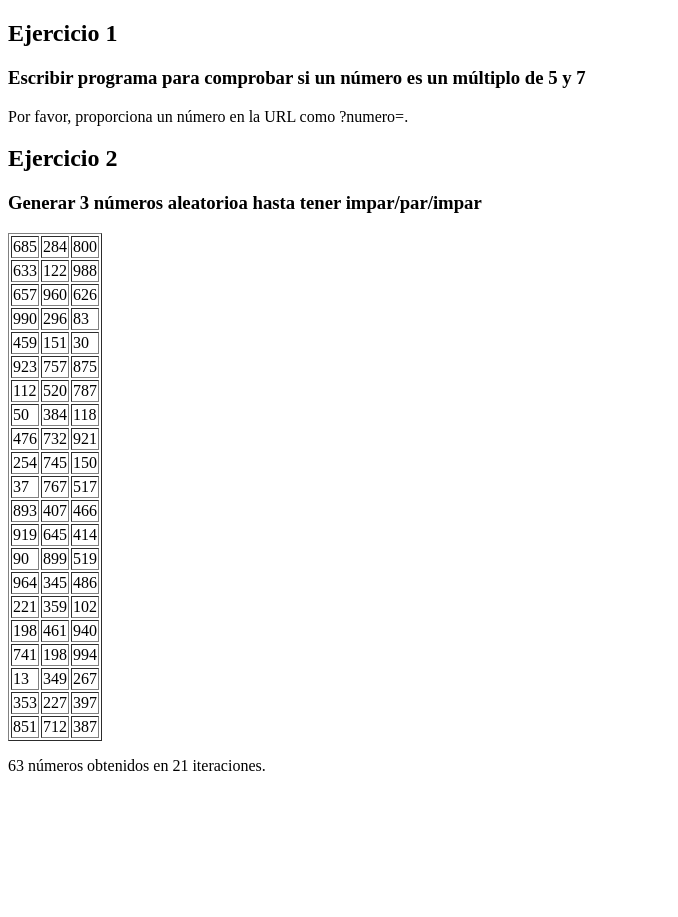
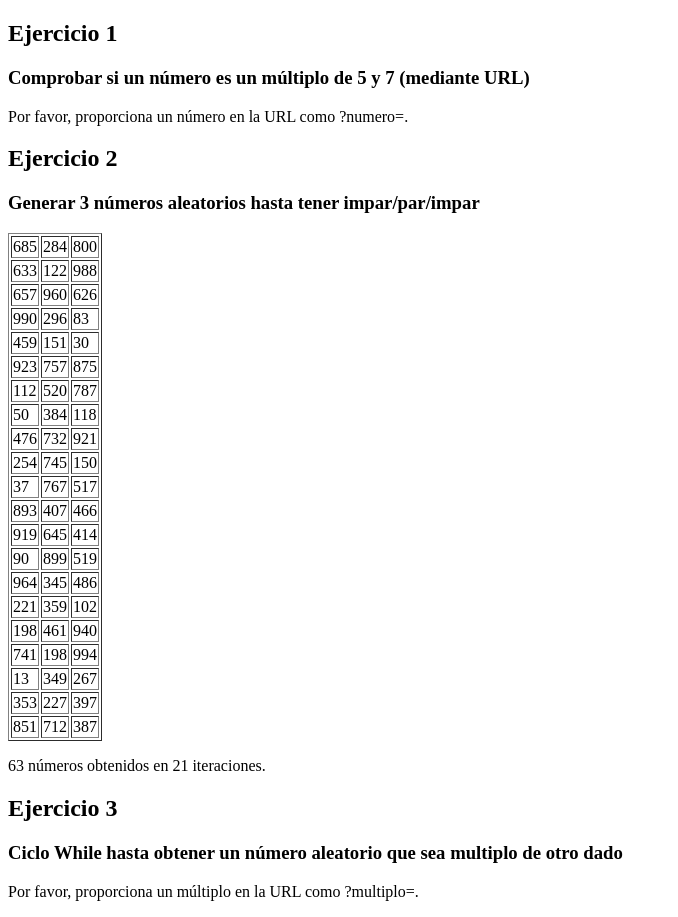
Before and after one commit to Sorestbug/tecweb, a PHP site: page / in a window 1280 px wide. Shown: the whole page, without its empty margins (0-678 px from the left). Before the commit the page ends 771 px from the top, so only its background shows below. Run offline with PHP 8.4, Linux system fonts and the light colour scheme.

Commit message:
practica 7 ejercicio 3

```diff
--- a/practicas/p07/index.php
+++ b/practicas/p07/index.php
@@ -8,7 +8,7 @@
 <body>
 
     <h2>Ejercicio 1</h2>
-    <h3>Escribir programa para comprobar si un número es un múltiplo de 5 y 7</h3>
+    <h3>Comprobar si un número es un múltiplo de 5 y 7 (mediante URL)</h3>
 
     <?php
     include './src/funciones.php';
@@ -25,9 +25,19 @@
     ?>
 
     <h2>Ejercicio 2</h2>
-    <h3>Generar 3 números aleatorioa hasta tener impar/par/impar</h3>
+    <h3>Generar 3 números aleatorios hasta tener impar/par/impar</h3>
     <?php
     generarSecuencia();
+    ?>
+
+    <h2>Ejercicio 3</h2>
+    <h3>Ciclo While hasta obtener un número aleatorio que sea multiplo de otro dado</h3>
+    <?php
+    if (isset($_GET['numero'])) {
+        encontrarMultiplo($numero);
+    } else {
+        echo "<p>Por favor, proporciona un múltiplo en la URL como ?multiplo=.</p>";
+    }
     ?>
 
 
--- a/practicas/p07/src/funciones.php
+++ b/practicas/p07/src/funciones.php
@@ -28,4 +28,16 @@ function generarSecuencia() { //Ejercicio 2
     echo "<p>$numerosGenerados números obtenidos en $iteraciones iteraciones.</p>";
 }
 
+function encontrarMultiplo($multiplo) { // Ejercicio 3
+    $numeroAleatorio = rand(1, 999);
+    $intentos = 0;
+
+    while ($numeroAleatorio % $multiplo != 0) {
+        $numeroAleatorio = rand(1, 999);
+        $intentos++;
+    }
+    echo "<p>Número aleatorio múltiplo de $multiplo: $numeroAleatorio (en $intentos intentos).</p>";
+}
+
+
 ?>
```
